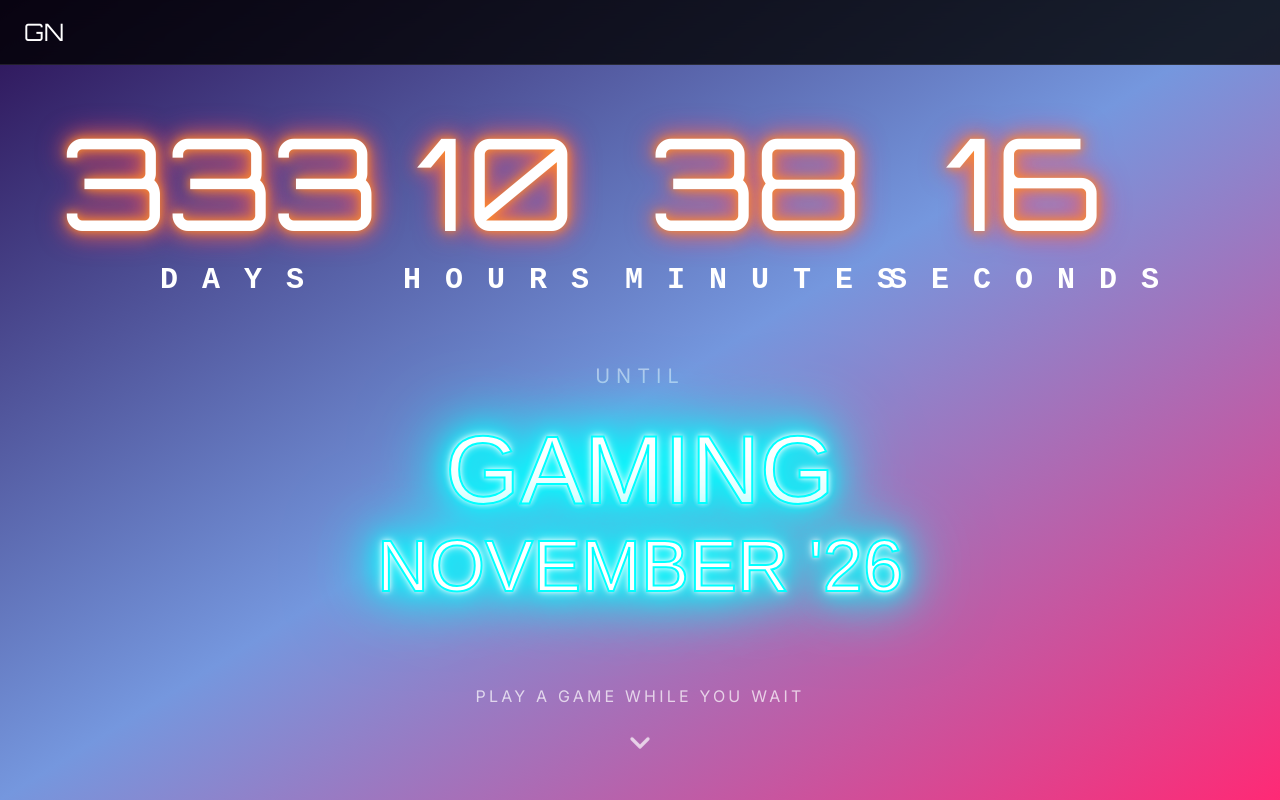
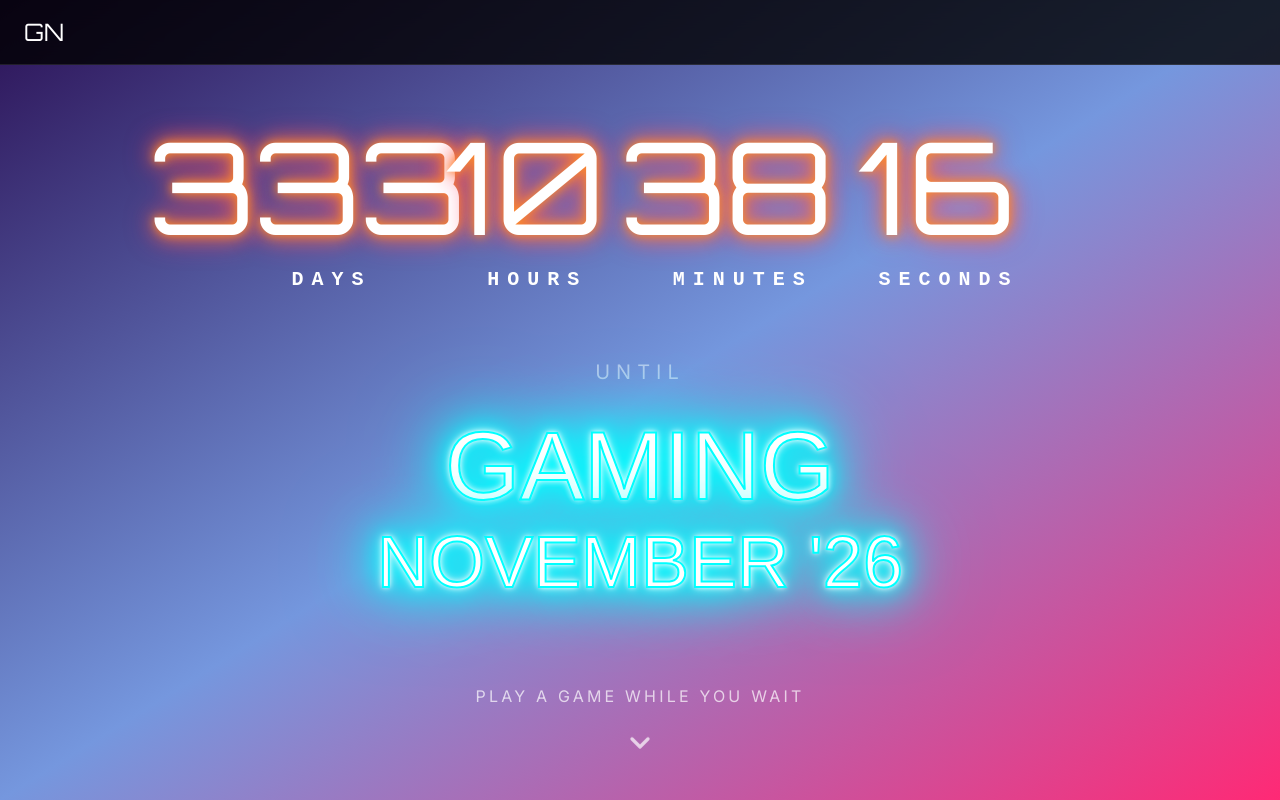
Before and after one commit to parvelmarv/gaming_november, a Next.js app: page / in a window 1280 px wide. Built offline with nearby package versions, Linux system fonts and the light colour scheme; a web font is replaced by a local one.

Commit message:
Add rezize

```diff
--- a/app/components/HeroSection.tsx
+++ b/app/components/HeroSection.tsx
@@ -46,11 +46,35 @@
 
   return (
     <section className="h-screen w-full flex flex-col items-center justify-center relative px-6 py-20 snap-start snap-always">
-      <div className="flex flex-row gap-4 sm:gap-8 md:gap-12 lg:gap-16 justify-center mb-16 animate-fade-in">
-        <TimeUnit value={timeLeft.days} label="DAYS" />
-        <TimeUnit value={timeLeft.hours} label="HOURS" />
-        <TimeUnit value={timeLeft.minutes} label="MINUTES" />
-        <TimeUnit value={timeLeft.seconds} label="SECONDS" />
+      <div className="flex flex-row w-full max-w-[90vw] justify-center gap-[2vw] mb-[8vh] animate-fade-in">
+        <TimeUnit
+          value={timeLeft.days}
+          label="DAYS"
+          numberClassName="text-[10vw] lg:text-[8rem] font-orbitron text-white glow-effect leading-none"
+          labelClassName="text-[2vw] lg:text-xl font-roboto-mono font-bold text-white tracking-[0.2em] lg:tracking-[0.4em]"
+          containerClassName="flex flex-col items-center w-[20vw] lg:w-[180px]"
+        />
+        <TimeUnit
+          value={timeLeft.hours}
+          label="HOURS"
+          numberClassName="text-[10vw] lg:text-[8rem] font-orbitron text-white glow-effect leading-none"
+          labelClassName="text-[2vw] lg:text-xl font-roboto-mono font-bold text-white tracking-[0.2em] lg:tracking-[0.4em]"
+          containerClassName="flex flex-col items-center w-[20vw] lg:w-[180px]"
+        />
+        <TimeUnit
+          value={timeLeft.minutes}
+          label="MINUTES"
+          numberClassName="text-[10vw] lg:text-[8rem] font-orbitron text-white glow-effect leading-none"
+          labelClassName="text-[2vw] lg:text-xl font-roboto-mono font-bold text-white tracking-[0.2em] lg:tracking-[0.4em]"
+          containerClassName="flex flex-col items-center w-[20vw] lg:w-[180px]"
+        />
+        <TimeUnit
+          value={timeLeft.seconds}
+          label="SECONDS"
+          numberClassName="text-[10vw] lg:text-[8rem] font-orbitron text-white glow-effect leading-none"
+          labelClassName="text-[2vw] lg:text-xl font-roboto-mono font-bold text-white tracking-[0.2em] lg:tracking-[0.4em]"
+          containerClassName="flex flex-col items-center w-[20vw] lg:w-[180px]"
+        />
       </div>
 
       <div className="text-center space-y-4 mb-20">
```
